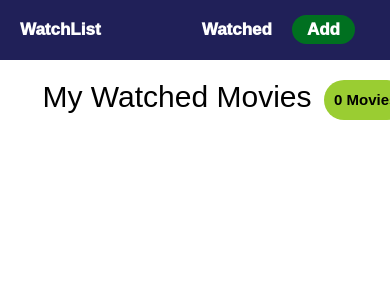
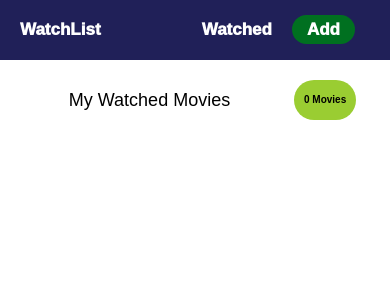
Before and after one commit to agemperador/mini-project-movies-watchlist-react, a React (Create React App) app: page /watched in a window 390 px wide. Shown: the top 300 px of the page. Built offline with nearby package versions, Linux system fonts and the light colour scheme.

Commit message:
css bug fix

```diff
--- a/src/pages/watched-page/watched.jsx
+++ b/src/pages/watched-page/watched.jsx
@@ -10,7 +10,7 @@ const Watched = () => {
         <div className="movie-page">
             <div className="container">
                 <div className="header">
-                    <span>
+                    <span className='title'>
                     My Watched Movies
                     </span>
                     <span className="count-pill">
--- a/src/pages/watchlist/watchlist.jsx
+++ b/src/pages/watchlist/watchlist.jsx
@@ -10,7 +10,7 @@ const Watchlist = () => {
         <div className="movie-page">
             <div className="container">
                 <div className="header">
-                    <span>My Watchlist</span>
+                    <span className='title'>My Watchlist</span>
                     <span className="count-pill">
     {watchlist.length} {watchlist.length === 1 ? 'Movies' : 'Movies'}
                     </span>
--- a/src/pages/watchlist/watchlist.styles.scss
+++ b/src/pages/watchlist/watchlist.styles.scss
@@ -1,5 +1,5 @@
 .movie-page {
-    width: 100%;
+    width: 100vw;
     display: flex;
     margin: 20px 30px;
     .container {
@@ -8,17 +8,28 @@
         .header {
             font-size: 30px;
             text-align: center;
+            line-height: 40px;
+            width: 100%;
             display: flex;
             justify-content: space-evenly;
             .count-pill {
                 background-color: yellowgreen;
                 border-radius: 20px;
                 padding: 5px 10px;
+                margin: 0 25px;
                 font-size: 15px;
                 text-align: center;
                 align-items: center;
                 line-height: 30px;
                 font-weight: bold;
+                @media (max-width: 430px) {
+                    font-size: 10px;
+                }
+            }
+            @media (max-width: 430px) {
+                .title {
+                    font-size: 18px;
+                }
             }
         }
         .movie-grid {
```
Also changed, not shown: 1 other file (tests, documents, lock files or other folders).
